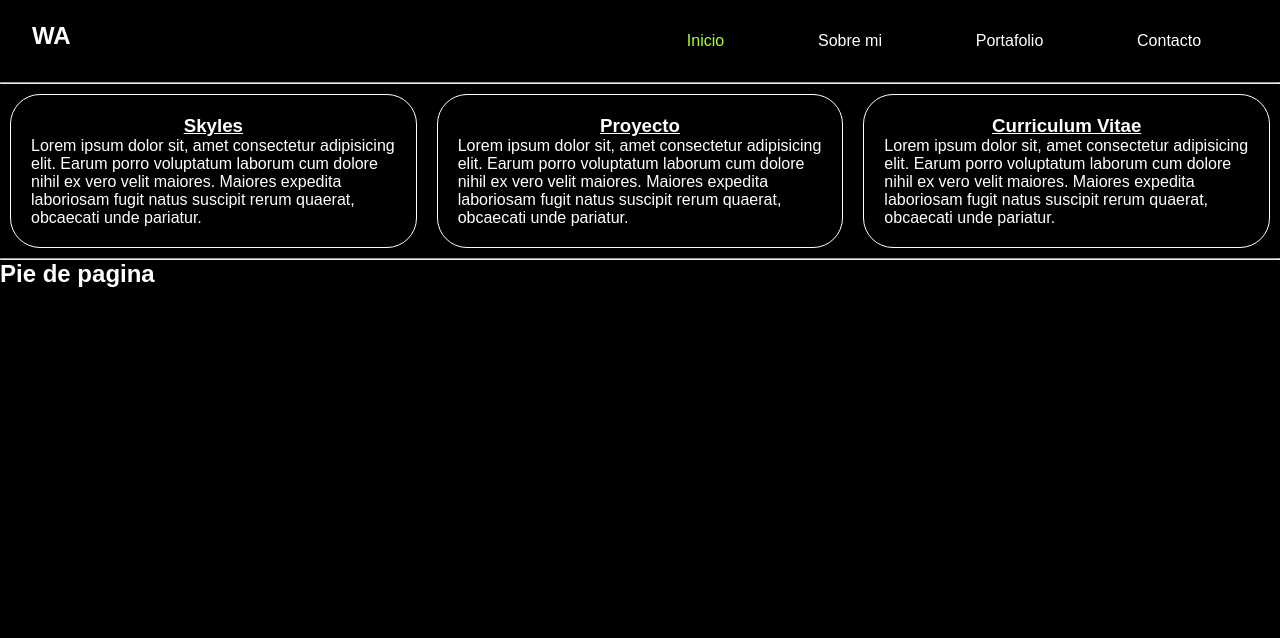
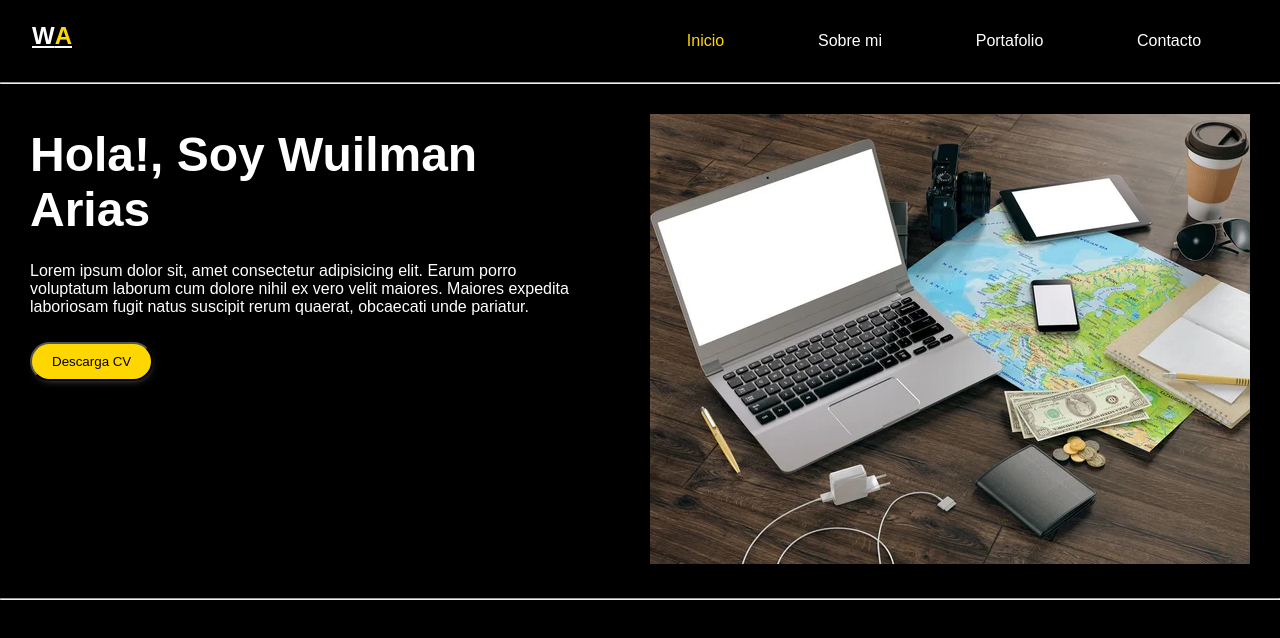
Before and after one commit to WuilmanA/Portafolio, a plain HTML site: page index.html in a window 1280 px wide. Drawn offline with Linux system fonts and the light colour scheme; a web font is replaced by a local one.

Commit message:
Ingresando primera imagen y estilos

```diff
--- a/Css/style.css
+++ b/Css/style.css
@@ -1,7 +1,7 @@
-@import url('https://fonts.googleapis.com/css2?family=Finlandica:ital@1&display=swap');
+@import url("https://fonts.googleapis.com/css2?family=Finlandica:ital@1&display=swap");
 
 /*******CSS PARA EL MENU Y BODY******/
-*{
+* {
   margin: 0;
   padding: 0;
   box-sizing: border-box;
@@ -11,9 +11,9 @@ a {
   text-decoration: none;
 }
 
-body{
+body {
   background-color: black;
-    font-family: 'Finlandica', sans-serif;
+  font-family: "Finlandica", sans-serif;
   overflow-x: hidden;
 }
 
@@ -23,22 +23,21 @@ body{
   background-color: black;
 }
 
-.menu{
+.menu {
   display: flex;
   width: 50%;
   justify-content: space-around;
 }
 
-.menu .activa{
-    color: greenyellow;
-
+.menu .activa {
+  color: gold;
 }
 
 .menu a:hover {
-    background-color:white;
+  background-color: white;
   color: black;
-    border-radius: 30px;
-    transition: ease-in .50s;
+  border-radius: 20px;
+  transition: ease-in 0.5s;
 }
 
 .menu a {
@@ -58,8 +57,19 @@ body{
   padding: 2em;
 }
 
-.iniciales{
+.iniciales {
   margin-top: -10px;
+  text-decoration: underline;
+}
+
+.iniciales h2 span{
+    font-size: 1.5rem;
+    color: gold;
+
+}
+
+.iniciales h2{
+    color: white;
 }
 
 .contenedorPrincipal {
@@ -67,13 +77,20 @@ body{
   color: aqua;
 }
 
+.contenedor1 {
+  margin: 0 auto;
+  width: 80vw;
+  height: 40vh;
+  display: grid;
+  grid-template-columns: repeat(1,3fr);
+  align-items: center;
+}
+
 .contenedor1,
 .contenedor2,
 .contenedor3 {
   color: white;
-    /*font-weight: bold;*/
-    border-radius: 30px;
-    border: 1px solid white;
+  border-radius: 20px;
   padding: 20px;
   margin: 10px;
 }
@@ -85,6 +102,26 @@ h3 {
 
 /*****CSS PARA EL CUERPO DE LA PAGINA (SECTTION)********/
 
-h2{
+.descargar{
+    padding: 10px 20px;
+    border-radius: 20px;
+    background-color: gold;
+    cursor: pointer;
+    box-shadow: 1px 3px 8px -5px gray;
+}
+
+.descargar:hover{
+    background-color: white;
+    box-shadow: none;
+    font-weight: bold;
+    transition: ease-in 0.7s;
+}
+
+h1 {
   color: white;
+  font-size: 3em;
 }
+
+p{
+    box-shadow: ;
+}
--- a/index.html
+++ b/index.html
@@ -16,7 +16,7 @@
         <header>
             <navbar class="navbar">
                 <div class="iniciales">
-                    <h2>WA</h2>
+                    <h2>W<span>A</span></h2>
                 </div>
                 <ul class="menu">
                     <li><a class="activa" href="#">Inicio</a></li>
@@ -32,26 +32,19 @@
             <div class="contenedorPrincipal">
 
                 <div class="contenedor1">
-                    <h3>Skyles</h3>
-                    Lorem ipsum dolor sit, amet consectetur adipisicing elit.
-                    Earum porro voluptatum laborum cum dolore nihil ex vero velit
-                    maiores. Maiores expedita laboriosam fugit natus suscipit rerum quaerat,
-                    obcaecati unde pariatur.
+                    <h1>Hola!, Soy Wuilman Arias</h1>
+                    <p>Lorem ipsum dolor sit, amet consectetur adipisicing elit. Earum
+                        porro voluptatum laborum cum dolore nihil ex vero velit maiores.
+                        Maiores expedita laboriosam fugit natus suscipit rerum quaerat,
+                        obcaecati unde pariatur.</p>
+                    <a download="" href="">
+                        <button class="descargar" dowload="">Descarga CV </button>
+                    </a>
                 </div>
                 <div class="contenedor2">
-                    <h3>Proyecto</h3>
-                    Lorem ipsum dolor sit, amet consectetur adipisicing elit.
-                    Earum porro voluptatum laborum cum dolore nihil ex vero velit
-                    maiores. Maiores expedita laboriosam fugit natus suscipit rerum quaerat,
-                    obcaecati unde pariatur.
+                    <img src="img/trabajo.jpg" alt="">
                 </div>
-                <div class="contenedor3">
-                    <h3>Curriculum Vitae</h3>
-                    Lorem ipsum dolor sit, amet consectetur adipisicing elit.
-                    Earum porro voluptatum laborum cum dolore nihil ex vero velit
-                    maiores. Maiores expedita laboriosam fugit natus suscipit rerum quaerat,
-                    obcaecati unde pariatur.
-                </div>
+
             </div>
         </settion>
         <hr>
```
Also changed, not shown: img/trabajo.jpg (added). Lines whose indentation alone changed are shown as unchanged.
